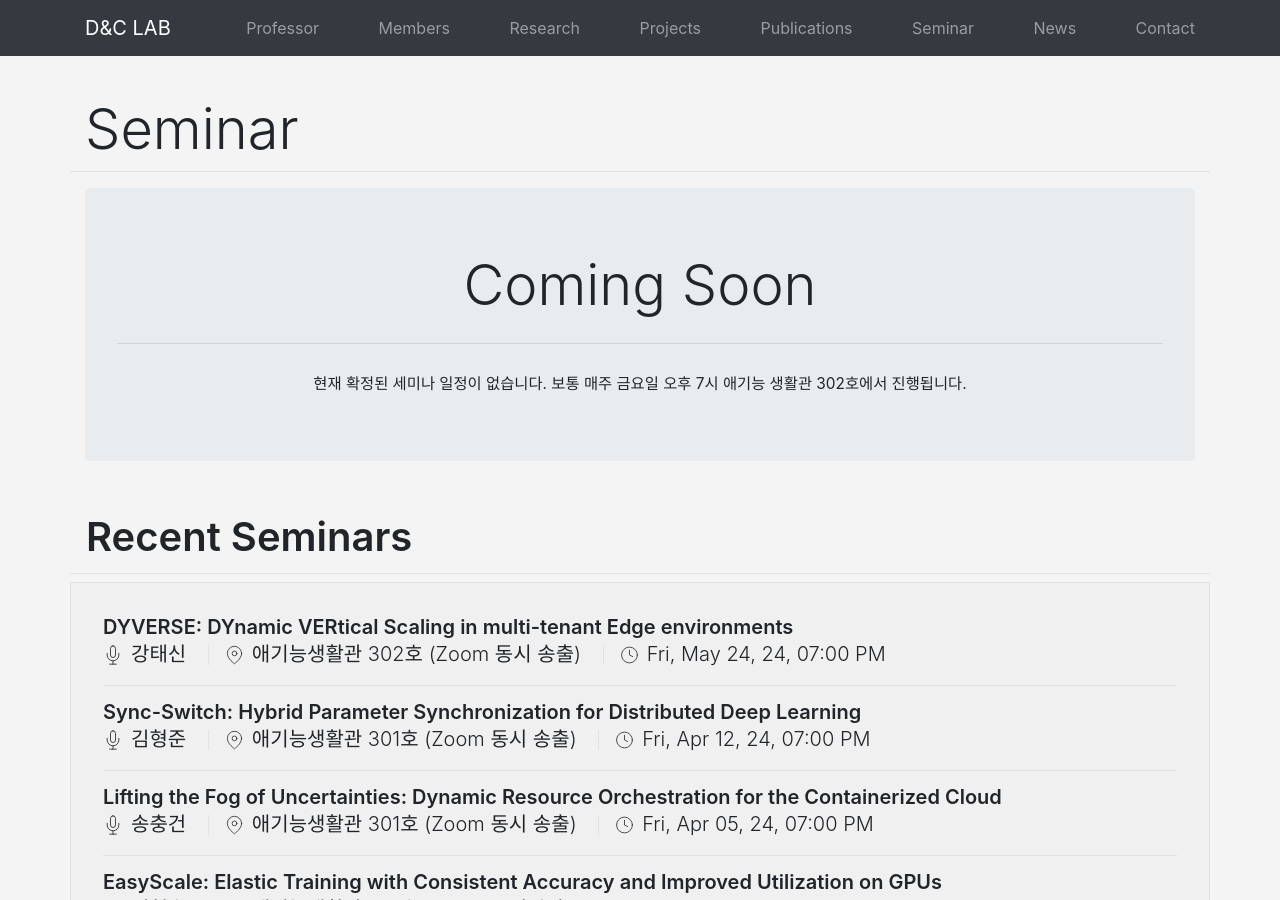
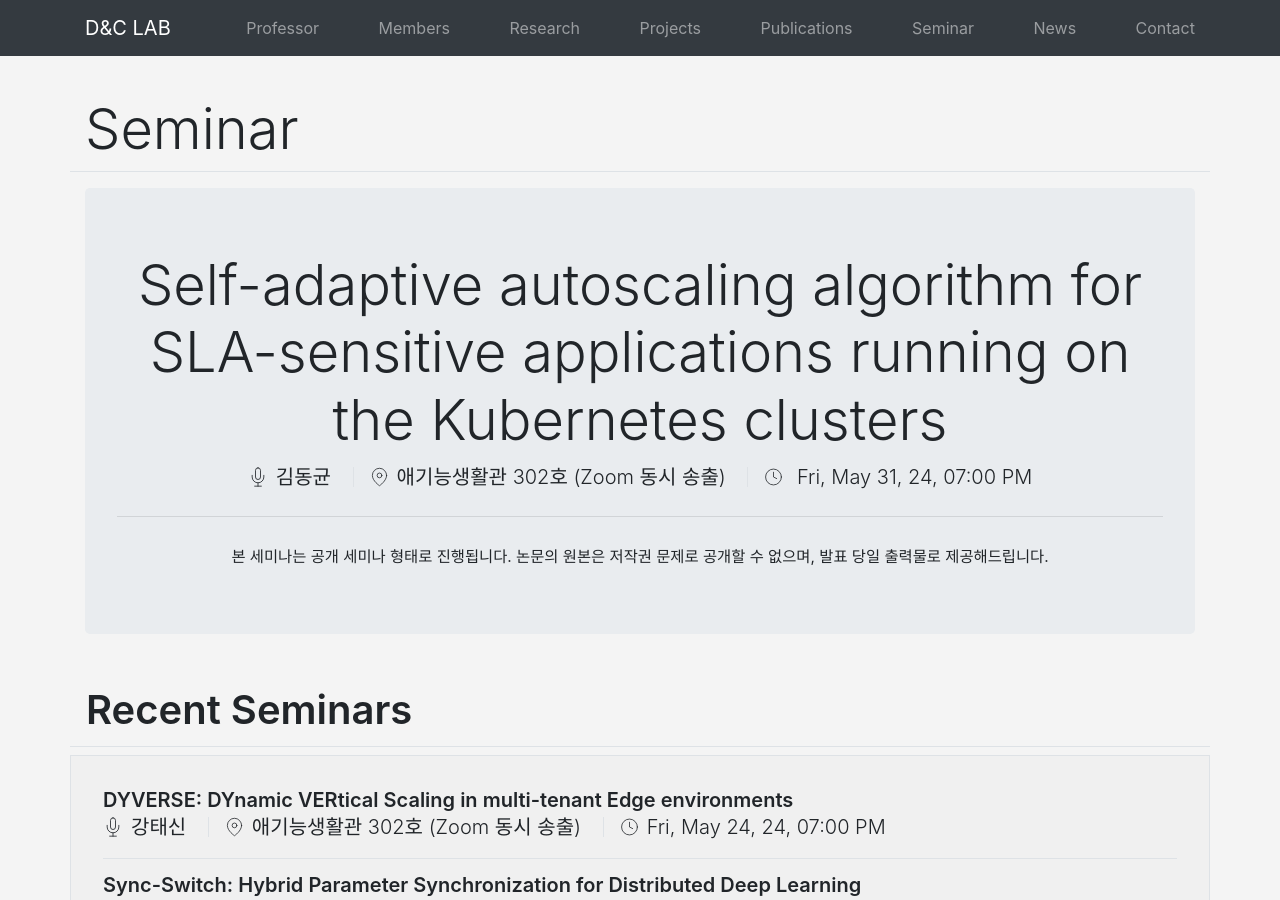
Before and after one commit to KU-Cloud/ku-cloud.github.io, a Jekyll site: the page built from seminar.html, in a window 1280 px wide and 900 px high. Built offline with Jekyll 4.4.1, drawn with Linux system fonts in a browser that asks for light colours.

Commit message:
seminar update

```diff
--- a/_data/seminars.yaml
+++ b/_data/seminars.yaml
@@ -1015,3 +1015,7 @@
   speacker: 강태신
   date: 2024-05-24T19:00:00.000+0900
   location: 애기능생활관 302호 (Zoom 동시 송출)
+- title: 'Self-adaptive autoscaling algorithm for SLA-sensitive applications running on the Kubernetes clusters'
+  speacker: 김동균
+  date: 2024-05-31T19:00:00.000+0900
+  location: 애기능생활관 302호 (Zoom 동시 송출)
```
